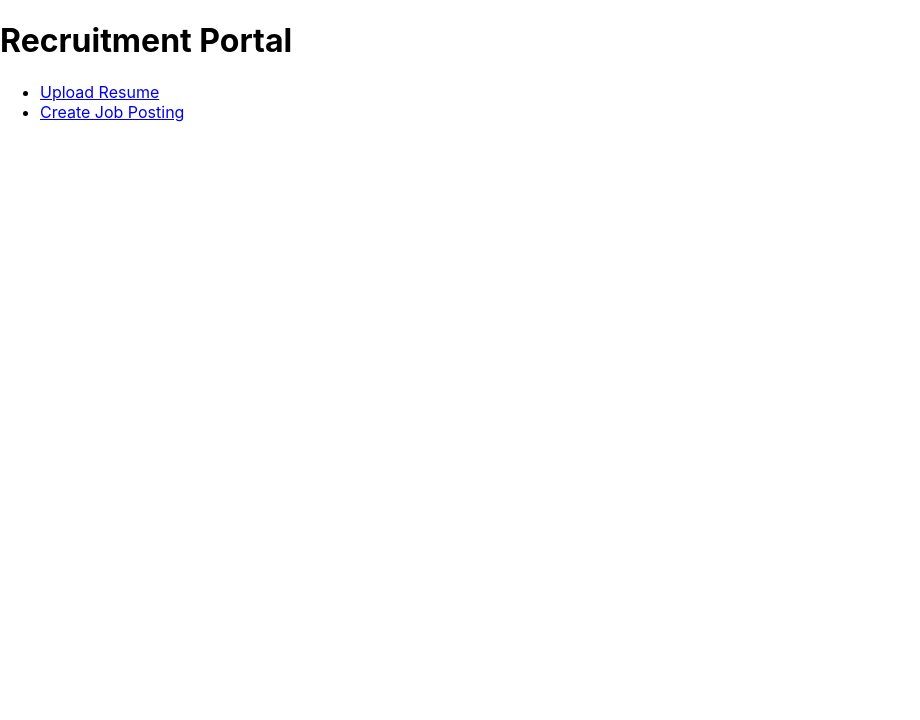
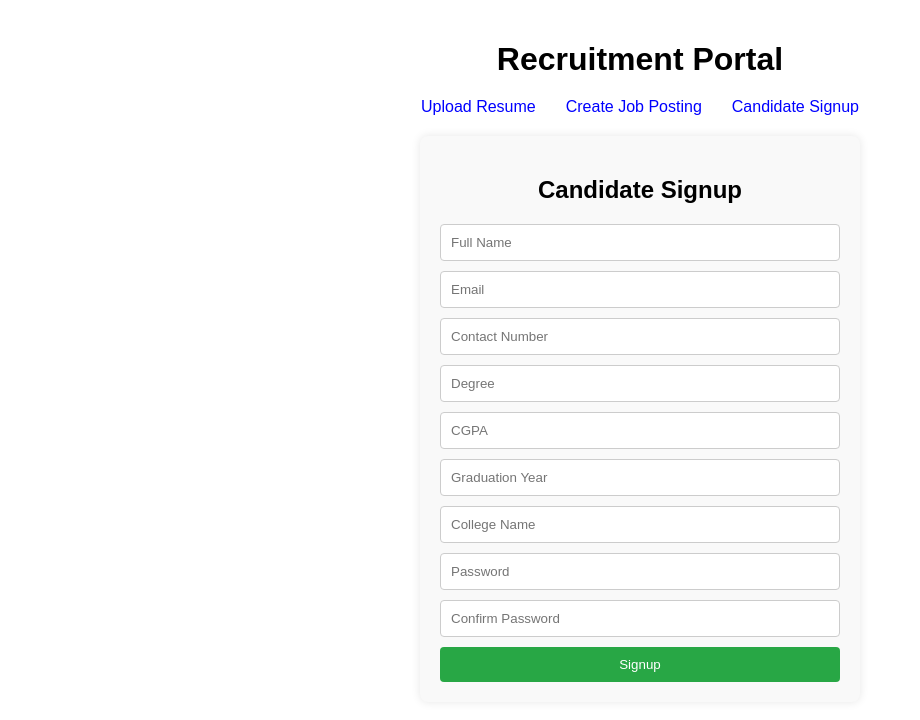
Before and after one commit to Shubhamadhav265/Resume-Parsing-App, a React (Create React App) app in the folder frontend/: page /candidate-signup in a window 1280 px wide. Shown: the top 720 px of the page, without its empty margins (0-920 px from the left). Built offline with nearby package versions, Linux system fonts and the light colour scheme.

Commit message:
Added Candidate SignUp

```diff
--- a/frontend/src/App.js
+++ b/frontend/src/App.js
@@ -1,33 +1,77 @@
-import React from 'react';
-import { BrowserRouter as Router, Route, Routes, Link } from 'react-router-dom';
-import UploadResume from './UploadResume';
-import JobPosting from './JobPosting';
-// import './App.css'; // Optional: Import CSS for styling
+import React from "react";
+import { BrowserRouter as Router, Route, Routes, Link } from "react-router-dom";
+import UploadResume from "./UploadResume";
+import JobPosting from "./JobPosting";
+import CandSignup from "./components/candSignUp"; // Import the existing candidate signup component
 
-function App() {
+const App = () => {
   return (
     <Router>
-      <div className="App">
-        <h1>Recruitment Portal</h1>
-        <nav>
-          <ul>
-            <li>
-              <Link to="/">Upload Resume</Link>
+      <div style={styles.appContainer}>
+        <h1 style={styles.title}>Recruitment Portal</h1>
+        <nav style={styles.nav}>
+          <ul style={styles.navList}>
+            <li style={styles.navItem}>
+              <Link to="/" style={styles.navLink}>
+                Upload Resume
+              </Link>
             </li>
-            <li>
-              <Link to="/job-posting">Create Job Posting</Link>
+            <li style={styles.navItem}>
+              <Link to="/job-posting" style={styles.navLink}>
+                Create Job Posting
+              </Link>
+            </li>
+            <li style={styles.navItem}>
+              <Link to="/candidate-signup" style={styles.navLink}>
+                Candidate Signup
+              </Link>{" "}
+              {/* Link to candidate signup */}
             </li>
           </ul>
         </nav>
-        <div className="container">
+        <div style={styles.container}>
           <Routes>
             <Route path="/" element={<UploadResume />} />
             <Route path="/job-posting" element={<JobPosting />} />
+            <Route path="/candidate-signup" element={<CandSignup />} />{" "}
+            {/* Route for candidate signup */}
           </Routes>
         </div>
       </div>
     </Router>
   );
-}
+};
+
+// Inline styles for better organization
+const styles = {
+  appContainer: {
+    fontFamily: "Arial, sans-serif",
+    margin: "0 auto",
+    padding: "20px",
+  },
+  title: {
+    textAlign: "center",
+    marginBottom: "20px",
+  },
+  nav: {
+    marginBottom: "20px",
+  },
+  navList: {
+    listStyleType: "none",
+    padding: 0,
+    display: "flex",
+    justifyContent: "center",
+  },
+  navItem: {
+    margin: "0 15px",
+  },
+  navLink: {
+    textDecoration: "none",
+    color: "blue",
+  },
+  container: {
+    marginTop: "20px",
+  },
+};
 
 export default App;
--- /dev/null
+++ b/frontend/src/components/candSignUp.jsx
@@ -0,0 +1,217 @@
+import React, { useState } from "react";
+import axios from "axios";
+
+const Signup = () => {
+  const [formData, setFormData] = useState({
+    full_name: "",
+    email: "",
+    contact_number: "",
+    degree: "",
+    cgpa: "",
+    graduation_year: "",
+    college_name: "", // Added College Name
+    password: "",
+    confirm_password: "",
+  });
+
+  const [error, setError] = useState("");
+  const [success, setSuccess] = useState("");
+
+  const handleChange = (e) => {
+    setFormData({ ...formData, [e.target.name]: e.target.value });
+  };
+
+  const handleSubmit = async (e) => {
+    e.preventDefault();
+
+    const {
+      full_name,
+      email,
+      contact_number,
+      degree,
+      cgpa,
+      graduation_year,
+      college_name, // Added College Name
+      password,
+      confirm_password,
+    } = formData;
+
+    // Basic validation
+    if (
+      !full_name ||
+      !email ||
+      !contact_number ||
+      !degree ||
+      !cgpa ||
+      !graduation_year ||
+      !college_name || // Included College Name
+      !password ||
+      !confirm_password
+    ) {
+      setError("All fields are required.");
+      console.log("Form Data:", formData); // Log form data
+      return;
+    }
+    if (password !== confirm_password) {
+      setError("Passwords do not match.");
+      console.log("Form Data:", formData); // Log form data
+      return;
+    }
+
+    try {
+      const response = await axios.post(
+        "http://localhost:5000/candidate-signup",
+        formData
+      );
+      console.log("Response:", response); // Log the response
+      setSuccess(response.data.message);
+      setError("");
+      // Clear form after successful signup
+      setFormData({
+        full_name: "",
+        email: "",
+        contact_number: "",
+        degree: "",
+        cgpa: "",
+        graduation_year: "",
+        college_name: "", // Clear College Name
+        password: "",
+        confirm_password: "",
+      });
+    } catch (error) {
+      console.error("Error:", error); // Log any errors
+      setError(
+        error.response ? error.response.data.error : "An error occurred"
+      );
+      setSuccess("");
+    }
+  };
+
+  return (
+    <div style={styles.container}>
+      <h2 style={styles.heading}>Candidate Signup</h2>
+      {error && <p style={styles.error}>{error}</p>}
+      {success && <p style={styles.success}>{success}</p>}
+      <form onSubmit={handleSubmit} style={styles.form}>
+        <input
+          type="text"
+          name="full_name"
+          placeholder="Full Name"
+          value={formData.full_name}
+          onChange={handleChange}
+          style={styles.input}
+        />
+        <input
+          type="email"
+          name="email"
+          placeholder="Email"
+          value={formData.email}
+          onChange={handleChange}
+          style={styles.input}
+        />
+        <input
+          type="text"
+          name="contact_number"
+          placeholder="Contact Number"
+          value={formData.contact_number}
+          onChange={handleChange}
+          style={styles.input}
+        />
+        <input
+          type="text"
+          name="degree"
+          placeholder="Degree"
+          value={formData.degree}
+          onChange={handleChange}
+          style={styles.input}
+        />
+        <input
+          type="number"
+          name="cgpa"
+          placeholder="CGPA"
+          value={formData.cgpa}
+          onChange={handleChange}
+          style={styles.input}
+        />
+        <input
+          type="number"
+          name="graduation_year"
+          placeholder="Graduation Year"
+          value={formData.graduation_year}
+          onChange={handleChange}
+          style={styles.input}
+        />
+        <input
+          type="text"
+          name="college_name" // New field for College Name
+          placeholder="College Name"
+          value={formData.college_name} // New field for College Name
+          onChange={handleChange}
+          style={styles.input}
+        />
+        <input
+          type="password"
+          name="password"
+          placeholder="Password"
+          value={formData.password}
+          onChange={handleChange}
+          style={styles.input}
+        />
+        <input
+          type="password"
+          name="confirm_password"
+          placeholder="Confirm Password"
+          value={formData.confirm_password}
+          onChange={handleChange}
+          style={styles.input}
+        />
+        <button type="submit" style={styles.button}>
+          Signup
+        </button>
+      </form>
+    </div>
+  );
+};
+
+const styles = {
+  container: {
+    maxWidth: "400px",
+    margin: "0 auto",
+    padding: "20px",
+    borderRadius: "8px",
+    boxShadow: "0 0 10px rgba(0, 0, 0, 0.1)",
+    backgroundColor: "#f9f9f9",
+  },
+  heading: {
+    textAlign: "center",
+    marginBottom: "20px",
+  },
+  form: {
+    display: "flex",
+    flexDirection: "column",
+  },
+  input: {
+    padding: "10px",
+    marginBottom: "10px",
+    borderRadius: "4px",
+    border: "1px solid #ccc",
+  },
+  button: {
+    padding: "10px",
+    backgroundColor: "#28a745",
+    color: "#fff",
+    border: "none",
+    borderRadius: "4px",
+    cursor: "pointer",
+  },
+  error: {
+    color: "red",
+    textAlign: "center",
+  },
+  success: {
+    color: "green",
+    textAlign: "center",
+  },
+};
+
+export default Signup;
```
Also changed, not shown: 2 other files (tests, documents, lock files or other folders).
